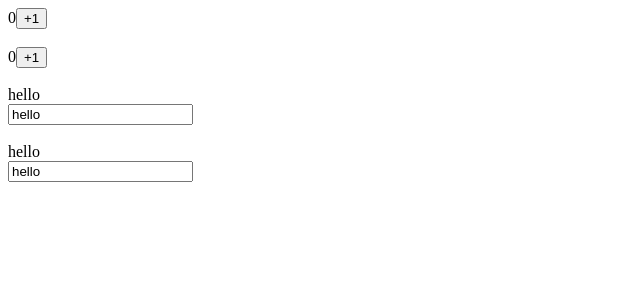
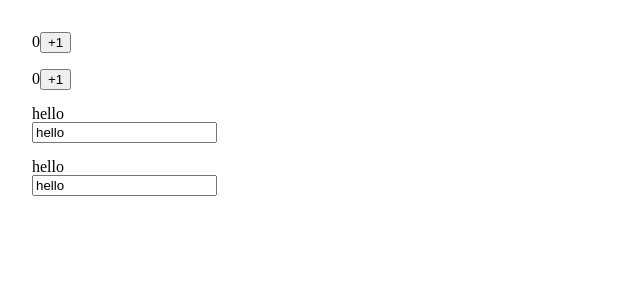
Before and after one commit to valera-rozuvan/react-webpack-starter, a React app: page / in a window 1280 px wide. Shown: the top 300 px of the page, without its empty margins (0-640 px from the left). Built offline with nearby package versions, Linux system fonts and the light colour scheme.

Commit message:
add global css, webpack copy file plugin

```diff
--- a/package.json
+++ b/package.json
@@ -25,6 +25,7 @@
     "@types/react-dom": "^17.0.9",
     "@types/webpack": "^5.28.0",
     "babel-loader": "^8.2.2",
+    "copy-webpack-plugin": "^10.2.4",
     "dotenv": "^16.0.0",
     "html-webpack-plugin": "^5.3.2",
     "ts-loader": "^9.2.6",
--- a/public/index.html
+++ b/public/index.html
@@ -3,7 +3,9 @@
 <head>
   <meta charset="UTF-8"/>
   <meta name="viewport" content="width=device-width, initial-scale=1.0"/>
-  <title>Pure React Webpack</title>
+  <title>react webpack starter</title>
+  <link rel="stylesheet" href="reset.css" />
+  <link rel="stylesheet" href="styles.css" />
 </head>
 <body>
 <div id="root"></div>
--- /dev/null
+++ b/public/reset.css
@@ -0,0 +1,48 @@
+/* http://meyerweb.com/eric/tools/css/reset/
+   v2.0 | 20110126
+   License: none (public domain)
+*/
+
+html, body, div, span, applet, object, iframe,
+h1, h2, h3, h4, h5, h6, p, blockquote, pre,
+a, abbr, acronym, address, big, cite, code,
+del, dfn, em, img, ins, kbd, q, s, samp,
+small, strike, strong, sub, sup, tt, var,
+b, u, i, center,
+dl, dt, dd, ol, ul, li,
+fieldset, form, label, legend,
+table, caption, tbody, tfoot, thead, tr, th, td,
+article, aside, canvas, details, embed,
+figure, figcaption, footer, header, hgroup,
+menu, nav, output, ruby, section, summary,
+time, mark, audio, video {
+	margin: 0;
+	padding: 0;
+	border: 0;
+	font-size: 100%;
+	font: inherit;
+	vertical-align: baseline;
+}
+/* HTML5 display-role reset for older browsers */
+article, aside, details, figcaption, figure,
+footer, header, hgroup, menu, nav, section {
+	display: block;
+}
+body {
+	line-height: 1;
+}
+ol, ul {
+	list-style: none;
+}
+blockquote, q {
+	quotes: none;
+}
+blockquote:before, blockquote:after,
+q:before, q:after {
+	content: '';
+	content: none;
+}
+table {
+	border-collapse: collapse;
+	border-spacing: 0;
+}
--- /dev/null
+++ b/public/styles.css
@@ -0,0 +1,3 @@
+#root {
+  margin: 2em;
+}
--- a/webpack.config.js
+++ b/webpack.config.js
@@ -1,5 +1,6 @@
 const webpack = require("webpack");
 const HtmlWebpackPlugin = require("html-webpack-plugin");
+const CopyPlugin = require("copy-webpack-plugin");
 const path = require("path");
 
 if (!process.env.ENV) {
@@ -72,6 +73,20 @@
       hash: true, // For cache busting
       filename: path.join(__dirname, BUILD_FOLDER, "index.html"),
     }),
+    new CopyPlugin({
+      patterns: [
+        {
+          context: path.join(__dirname, "public"),
+          from: "**/*",
+          to: "",
+          globOptions: {
+            dot: false,
+            gitignore: false,
+            ignore: ["**/index.html", "**/favicon.ico"],
+          },
+        },
+      ],
+    }),
   ],
 };
 
```
Also changed, not shown: 1 other file (tests, documents, lock files or other folders).
